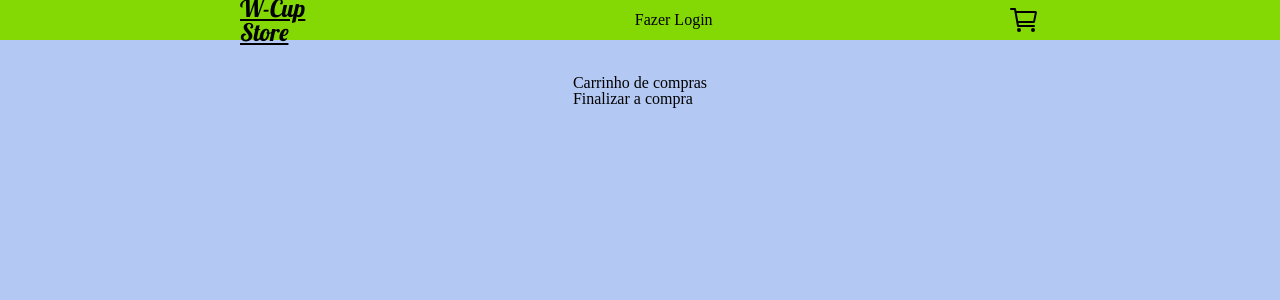
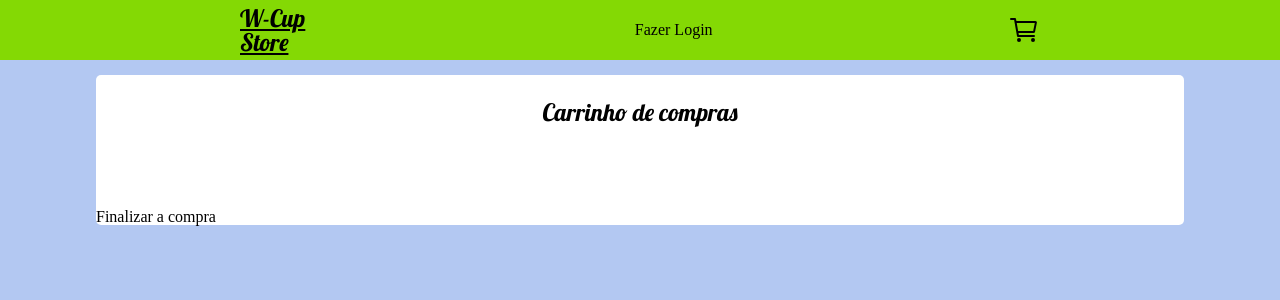
Before and after one commit to RobinsonXavier/projeto14-Cup-Mart-front, a React (Create React App) app: page /cart in a window 1280 px wide. Shown: the top 300 px of the page. Built offline with nearby package versions, Linux system fonts and the light colour scheme.

Commit message:
adjusting topbar

```diff
--- a/src/components/Cart/Cart.js
+++ b/src/components/Cart/Cart.js
@@ -20,8 +20,8 @@ export default function Cart (){
     function RenderProducts(){
         return productsSelected.map((object, index) => (
             <div key={index}>
-                <span className="product">{object.name}</span>
-                <span className="value">{object.price}</span>
+                <span className="product"><p>{object.name}</p></span>
+                <span className="value"><p>{object.price}</p></span>
                 <div className="button" onClick={removeProduct(index)}>
                     <ion-icon name="trash-outline"></ion-icon>
                 </div>
@@ -32,24 +32,59 @@ export default function Cart (){
 
     return(
         <Conteiner>
-            <div>Carrinho de compras</div>
             <div>
-            <RenderProducts/>
+                <h1>Carrinho de compras</h1>
+            </div>
+            <div>
+                <RenderProducts/>
             </div>
             <Link to ={"/checkout"}>
-            <div>
-                Finalizar a compra
-            </div>
+                <div>
+                    <h2>Finalizar a compra</h2>
+                </div>
             </Link>
         </Conteiner>
     )
 }
 
 const Conteiner = styled.div`
-    margin-top:60px;
+display: flex;
+flex-direction: column;
+margin-top: 75px;
+width: 85vw;
+background-color: #ffffff;
+border-radius: 5px;
+& > div {
+    display: flex;
+    justify-content: space-around;
+    margin: 25px;
 
-    height: 100%;
-    width:100%;
-    padding: 15px;
+    & > div {
+        display: flex;
+        flex-direction: column;
+        justify-content: space-between;
+        margin-left: 50px;
+        word-wrap: break-word;
+    }
 
+    h1 {
+        text-decoration: none;
+        margin-bottom: 10px;
+    }
+
+    h2 {
+        margin-top: 10px;
+        margin-bottom: 25px;
+        font-size: 20px;
+        color: #F23322;
+        font-weight: 700;
+        text-decoration: none;
+    }
+
+    p{
+        text-align: center;
+        box-shadow: 0.5px 0.5px 4px rgba(128, 128, 128, 0.6);
+        border-radius: 5px;
+        padding: 5px;
+    }
 `
--- a/src/components/Topbar/Topbar.js
+++ b/src/components/Topbar/Topbar.js
@@ -46,13 +46,13 @@ export default function Topbar (){
                         <div>
                             <Link to={"/login"}>
                                 <div>
-                                    <p>Fazer Login</p>
+                                    <h2>Fazer Login</h2>
                                 </div>
                             </Link>
                         </div>
                     :
                         <div>
-                            <p>Olá, {userName}</p>
+                            <h2>Olá, {userName}</h2>
                         </div>
 
                     }
@@ -73,7 +73,7 @@ top: 0;
 z-index: 2;
 
 width:100%;
-heigth: 40px;
+height: 60px;
 
 display:flex;
 flex-direction: column;
@@ -92,6 +92,8 @@ background-color:#84D904;
         align-content: center;
         align-items: center;
         justify-content: space-evenly;
+        margin: auto
     }
 
+
 `
```
